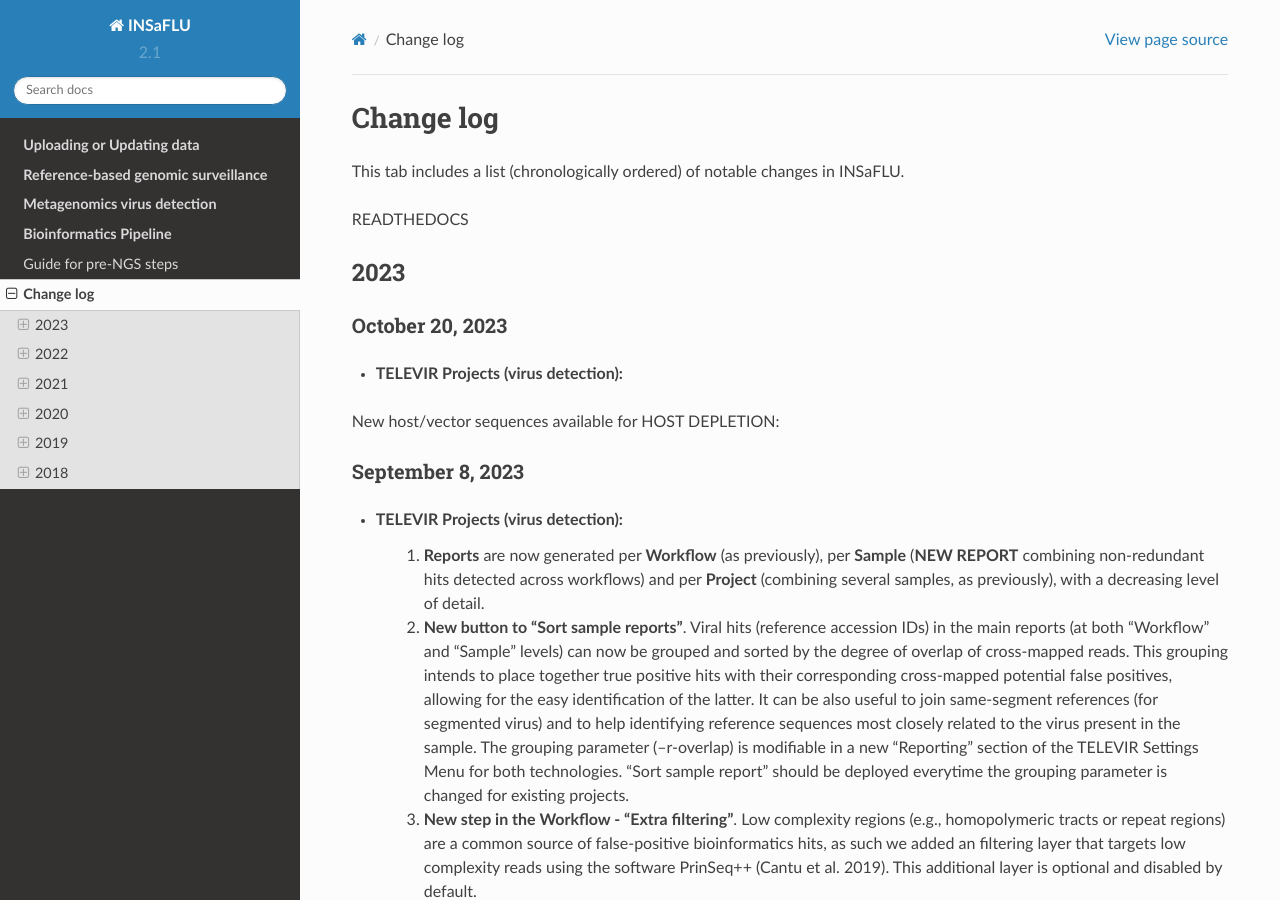
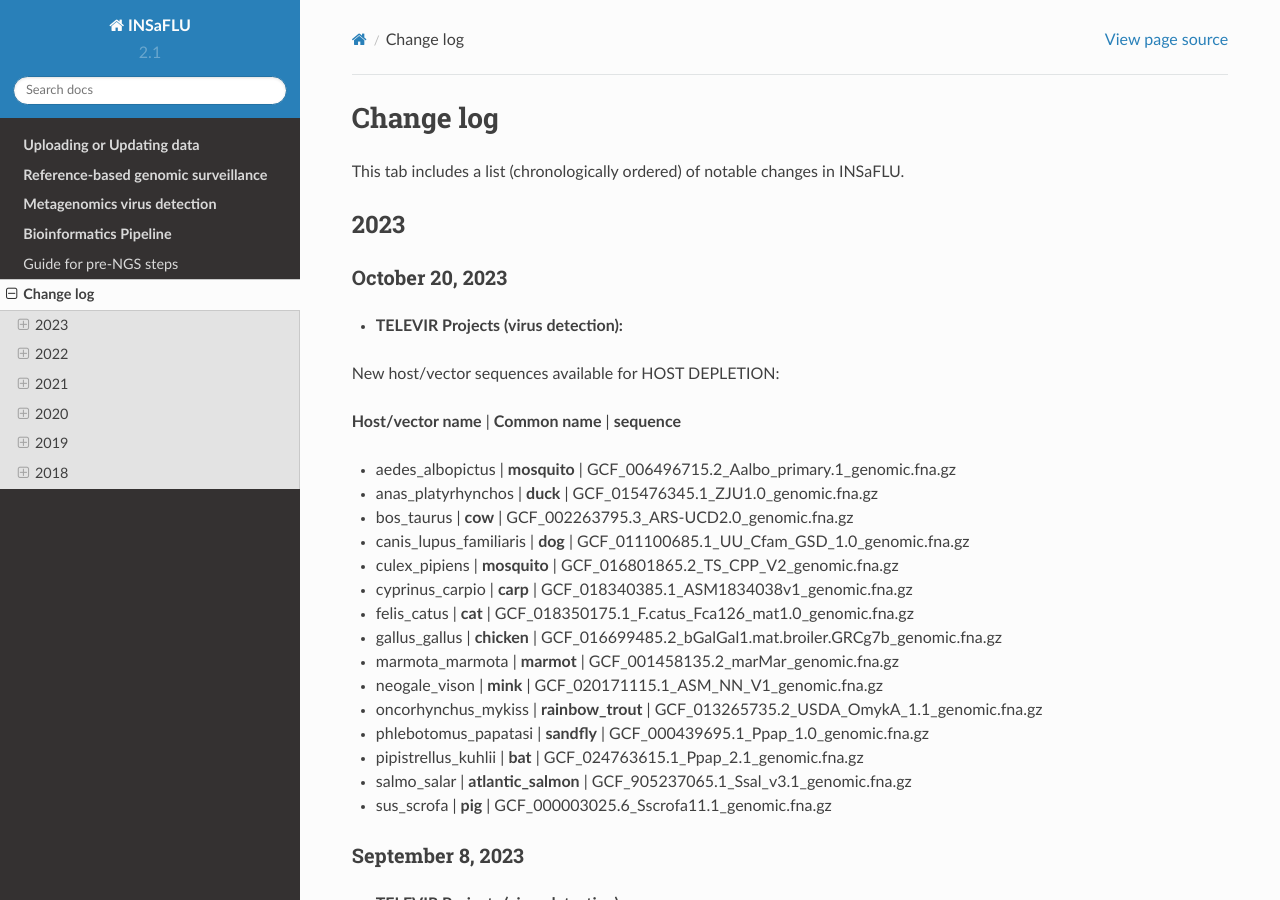
Before and after one commit to INSaFLU/insaflu_docs, a Sphinx documentation site: the page built from docs/change_log.rst, in a window 1280 px wide and 900 px high. Built offline with Sphinx 7.4.7 and the Read the Docs theme 2.0.0, drawn with Linux system fonts in a browser that asks for light colours; formulas are drawn with MathJax 3.

Commit message:
Update change_log.rst

```diff
--- a/docs/change_log.rst
+++ b/docs/change_log.rst
@@ -3,8 +3,6 @@
 
 This tab includes a list (chronologically ordered) of notable changes in INSaFLU.
 
-
-READTHEDOCS
 
 2023
 -------
@@ -16,7 +14,23 @@
 
 New host/vector sequences available for HOST DEPLETION:
 
+**Host/vector name**  | **Common name** | **sequence**
 
+- aedes_albopictus	| **mosquito** |	GCF_006496715.2_Aalbo_primary.1_genomic.fna.gz
+- anas_platyrhynchos	| **duck** |	GCF_015476345.1_ZJU1.0_genomic.fna.gz
+- bos_taurus	| **cow** |	GCF_002263795.3_ARS-UCD2.0_genomic.fna.gz
+- canis_lupus_familiaris	| **dog** |	GCF_011100685.1_UU_Cfam_GSD_1.0_genomic.fna.gz
+- culex_pipiens	| **mosquito** |	GCF_016801865.2_TS_CPP_V2_genomic.fna.gz
+- cyprinus_carpio	| **carp** |	GCF_018340385.1_ASM1834038v1_genomic.fna.gz
+- felis_catus	| **cat** |	GCF_018350175.1_F.catus_Fca126_mat1.0_genomic.fna.gz
+- gallus_gallus	| **chicken** |	GCF_016699485.2_bGalGal1.mat.broiler.GRCg7b_genomic.fna.gz
+- marmota_marmota	| **marmot** |	GCF_001458135.2_marMar_genomic.fna.gz
+- neogale_vison	| **mink** |	GCF_020171115.1_ASM_NN_V1_genomic.fna.gz
+- oncorhynchus_mykiss	| **rainbow_trout** |	GCF_013265735.2_USDA_OmykA_1.1_genomic.fna.gz
+- phlebotomus_papatasi	| **sandfly** |	GCF_000439695.1_Ppap_1.0_genomic.fna.gz
+- pipistrellus_kuhlii	| **bat** |	GCF_024763615.1_Ppap_2.1_genomic.fna.gz
+- salmo_salar	| **atlantic_salmon** |	GCF_905237065.1_Ssal_v3.1_genomic.fna.gz
+- sus_scrofa	| **pig** |	GCF_000003025.6_Sscrofa11.1_genomic.fna.gz
 
 
 
```
